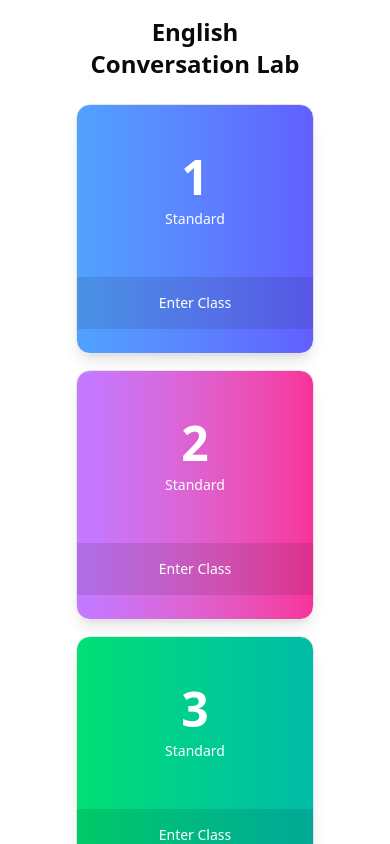
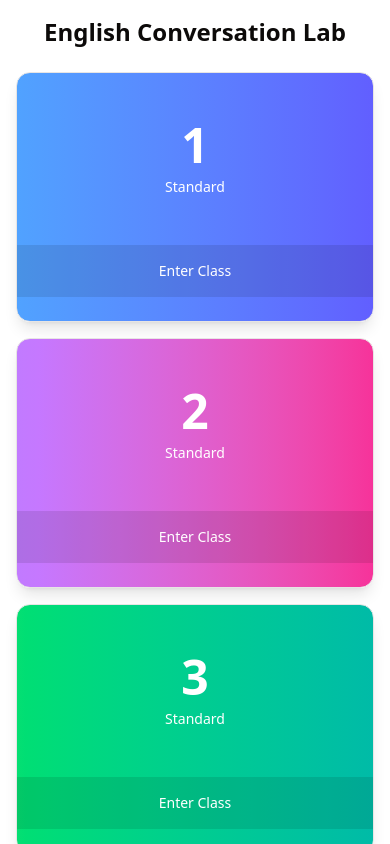
Before and after one commit to gyandeeparyan/english-lab, a React (Vite) app: page / in a window 390 px wide. Shown: the top 844 px of the page. Built offline with nearby package versions, Linux system fonts and the light colour scheme.

Commit message:
Update App component for improved responsiveness on medium screens

```diff
--- a/src/App.jsx
+++ b/src/App.jsx
@@ -4,7 +4,7 @@ import { HomePage } from "./components/HomePage"
 
 function App() {
   return (
-    <div className="flex flex-col px-15  min-h-svh">
+    <div className="flex flex-col md:px-15  min-h-svh">
 
       <HomePage/>
     </div>
```
